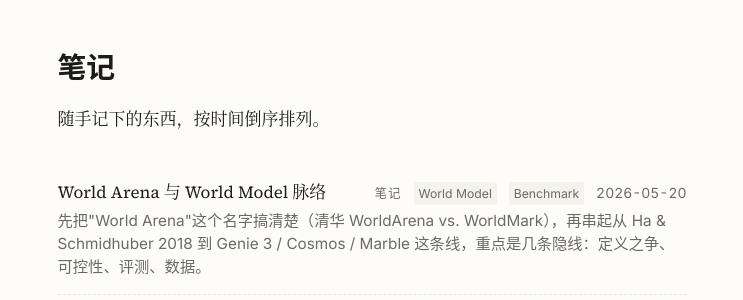
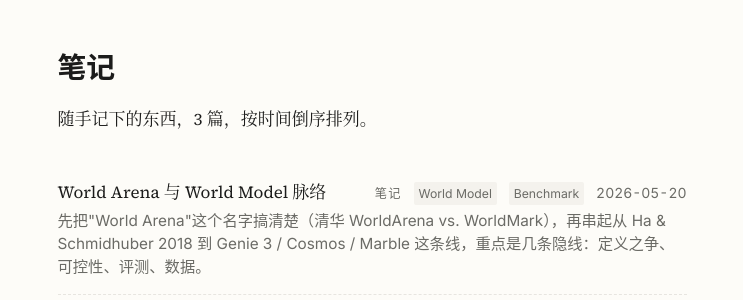
Before and after one commit to pixeli99/PIXELI, a Jekyll site: the page built from notes.md, in a window 1280 px wide. Shown: the part 134-434 px from the top of the page, without its empty margins (263-1006 px from the left). Built offline with Jekyll 4.4.1, drawn with Linux system fonts in a browser that asks for light colours.

Commit message:
笔记列表：补充已发布篇数统计
与 papers.md 风格保持一致，在说明行展示实际篇数；
同样过滤 published: false，模板条目不计入。

Co-Authored-By: Claude Sonnet 4.6 <noreply@anthropic.com>

```diff
--- a/notes.md
+++ b/notes.md
@@ -7,7 +7,7 @@ description: 随手记下的随笔与综述，按时间倒序排列。
 
 # 笔记
 
-随手记下的东西，按时间倒序排列。
+随手记下的东西，{{ site.notes | where_exp: "n", "n.published != false" | size }} 篇，按时间倒序排列。
 
 <ul class="entry-list" role="list">
 {% assign published_notes = site.notes | where_exp: "n", "n.published != false" | sort: "date" | reverse %}
```
